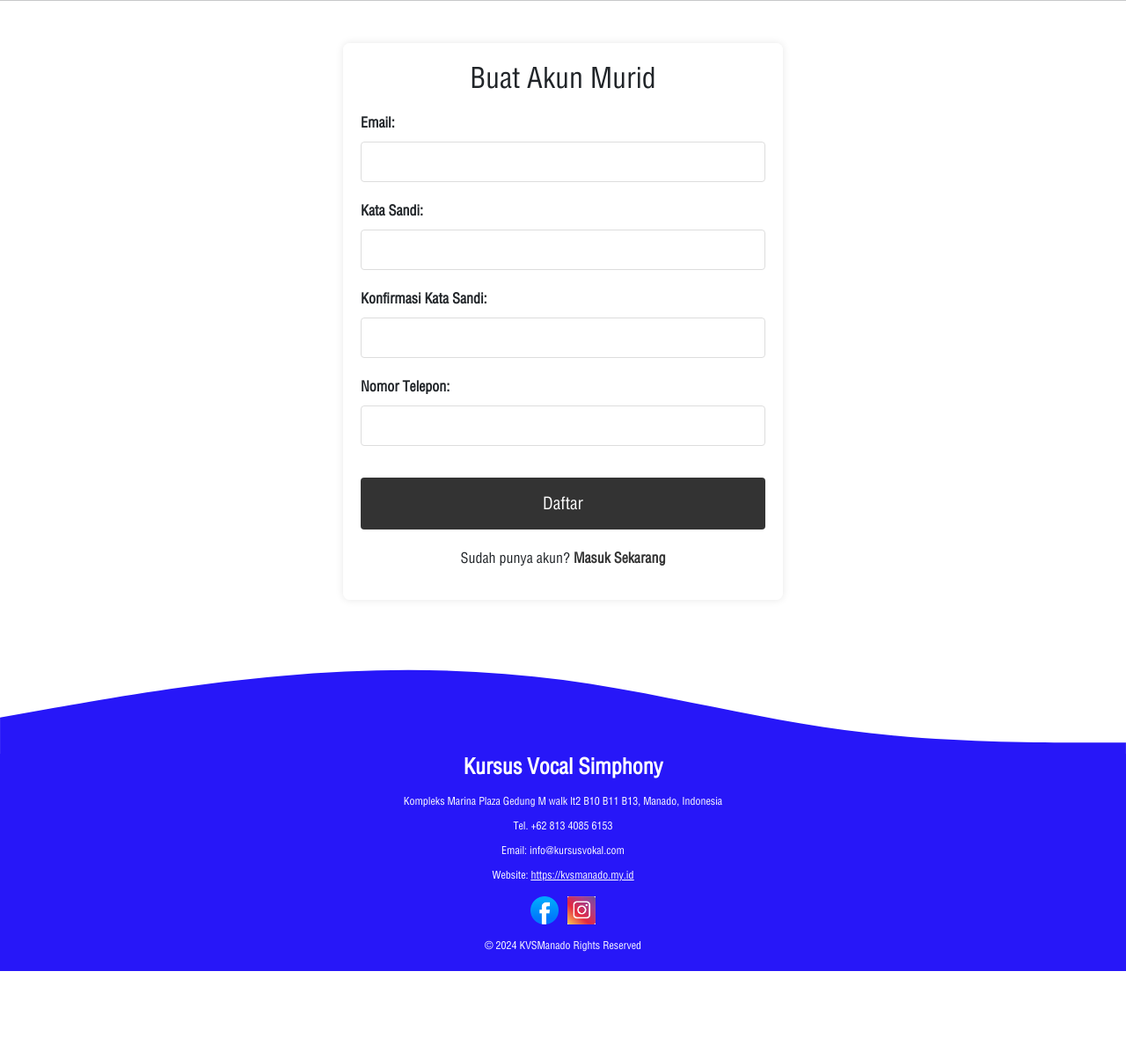
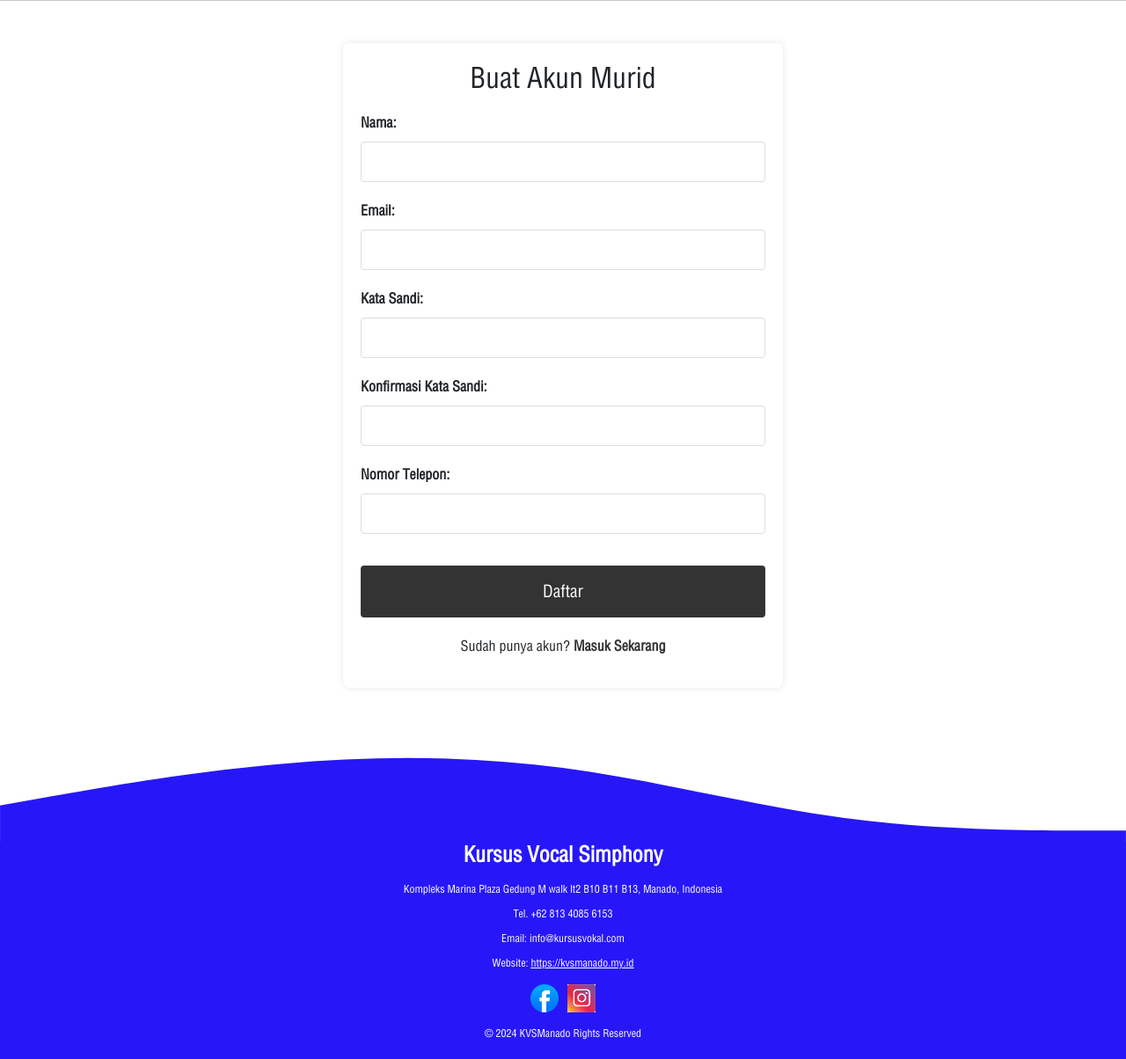
Before and after one commit to JaceJS/web-kursus-vokal, a PHP site: page /signup.php in a window 1280 px wide. Shown: the part 98-1302 px from the top of the page at 88% size. Before the commit the page ends 1202 px from the top, so only its background shows below. Run offline with PHP 8.4, Linux system fonts and the light colour scheme.

Commit message:
feat: add name input in signup form

```diff
--- a/signup.php
+++ b/signup.php
@@ -7,6 +7,8 @@ include 'koneksi.php';
 
 // Process registration
 if ($_SERVER["REQUEST_METHOD"] == "POST") {
+    // Sanitize input
+    $nama = $conn->real_escape_string($_POST['name']);
     $email = $conn->real_escape_string($_POST['email']);
     $password = $conn->real_escape_string($_POST['password']);
     $confirm_password = $conn->real_escape_string($_POST['confirm_password']);
@@ -22,8 +24,10 @@ if ($_SERVER["REQUEST_METHOD"] == "POST") {
         if ($checkEmail->num_rows > 0) {
             $error = "Email sudah terdaftar.";
         } else {
-            $sql = "INSERT INTO users (email, password, nama, phone, status)
-                    VALUES ('$email', '$hashed_password', '$nama', '$phone', 'Aktif')";
+            // Insert user data into the users table
+            $sql = "INSERT INTO users (nama, email, password, phone, status)
+                    VALUES ('$nama', '$email', '$hashed_password', '$phone', 'Aktif')";
+
             if ($conn->query($sql) === TRUE) {
                 header("Location: login.php");
                 exit;
@@ -138,6 +142,9 @@ $conn->close();
         <div class="signup-form">
             <h1>Buat Akun Murid</h1>
             <form action="signup.php" method="post">
+                <label for="name">Nama:</label>
+                <input type="text" id="name" name="name" required>
+
                 <label for="email">Email:</label>
                 <input type="email" id="email" name="email" required>
 
```
